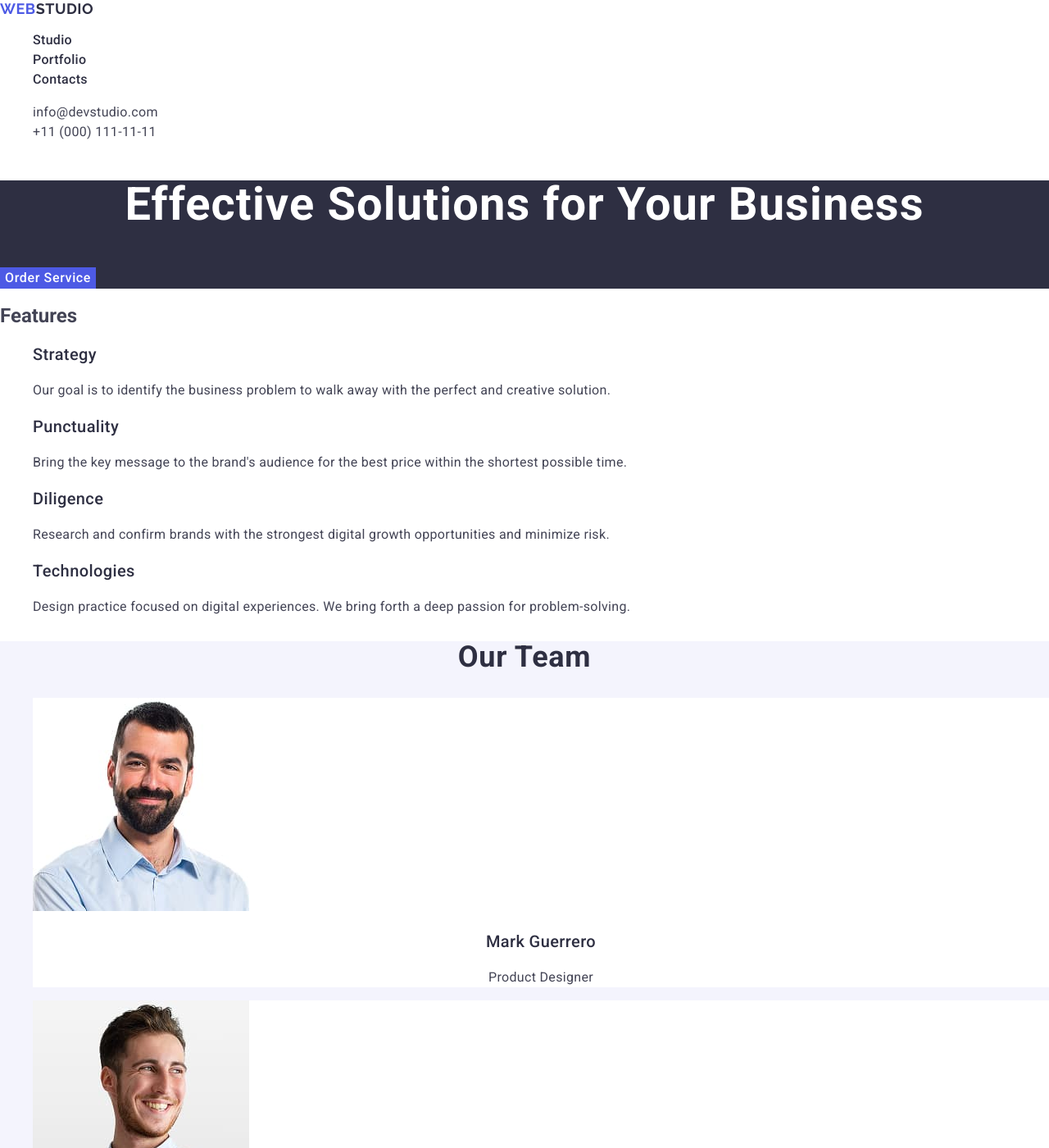
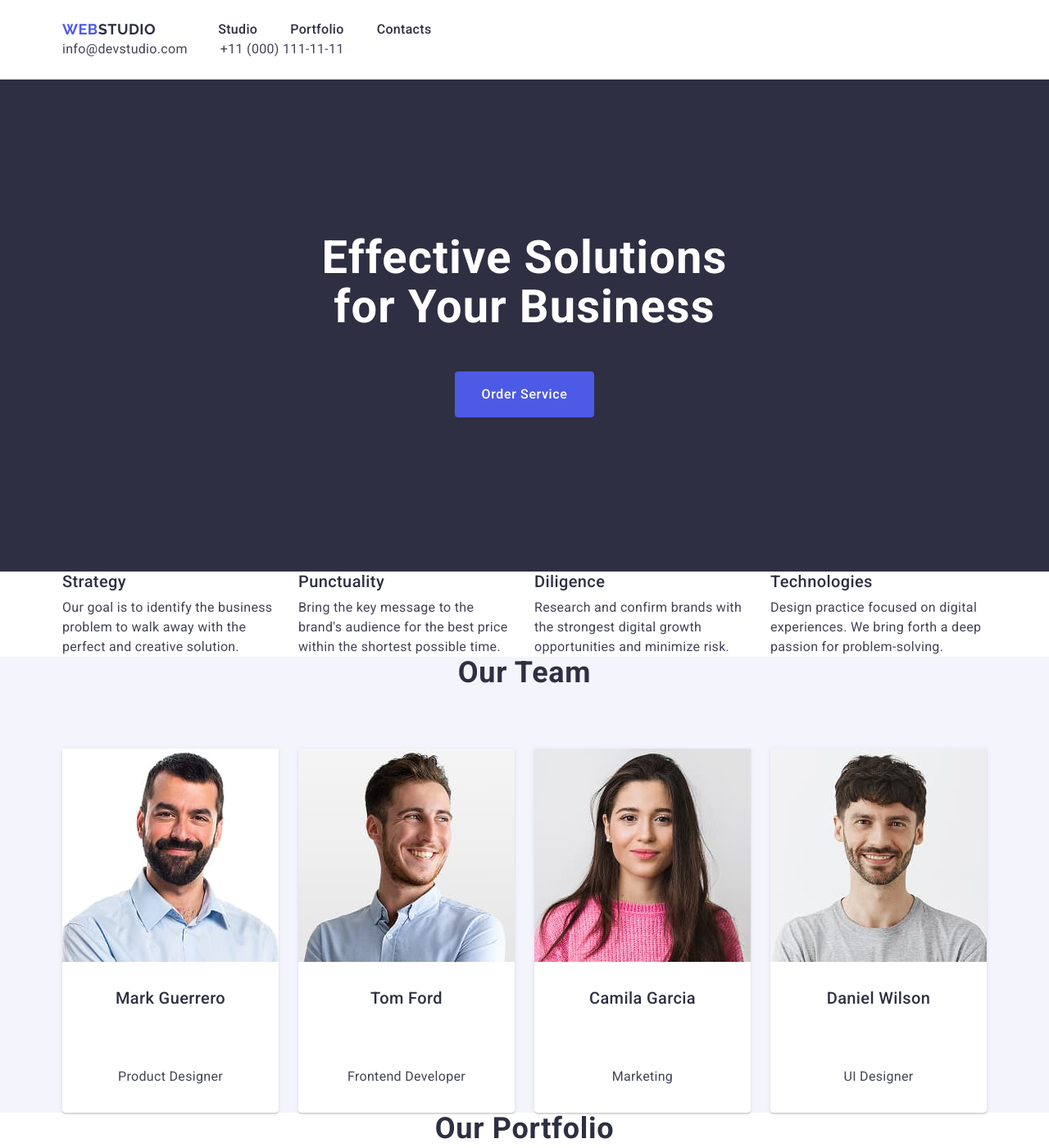
Before and after one commit to Viacheslavkin32/goit-markup-hw-03, a plain HTML site: page index.html in a window 1280 px wide. Shown: the top 1400 px of the page at 82% size. Drawn offline with nearby package versions, Linux system fonts and the light colour scheme.

Commit message:
оновлено css

```diff
--- a/css/style.css
+++ b/css/style.css
@@ -1,19 +1,43 @@
+h1,
+h2,
+h3,
+h4,
+h5,
+h6,
+p,
+ul {
+  margin: 0;
+  padding: 0;
+}
+
 body {
   font-family: "Roboto", sans-serif;
   color: #434455;
   background-color: #ffffff;
 }
 
+.container {
+  width: 1158px;
+  margin: 0 auto;
+  padding: 0 15px;
+}
+
 a {
   text-decoration: none;
 }
+
 ul {
   list-style: none;
 }
+
 .header {
+  border-bottom: 1px solid #e7e9fc;
+  padding: 24px 0;
 }
 
 .navigation {
+  display: flex;
+  align-items: center;
 }
 
 .logo-navigation {
@@ -24,7 +48,7 @@ ul {
   letter-spacing: 0.03em;
   text-transform: uppercase;
   color: #4d5ae5;
-  text-decoration: none;
+  margin-right: 76px;
 }
 
 .logo-accent {
@@ -32,6 +56,8 @@ ul {
 }
 
 .menu {
+  display: flex;
+  gap: 40px;
 }
 
 .nav-item {
@@ -53,9 +79,12 @@ ul {
 
 .contacts {
   font-style: normal;
+  margin-left: auto;
 }
 
 .contacts-list {
+  display: flex;
+  gap: 40px;
 }
 
 .contacts-item {
@@ -74,8 +103,14 @@ ul {
   color: #404bbf;
 }
 
+.section {
+  padding: 120px 0;
+}
+
 .hero {
   background-color: #2e2f42;
+  padding: 188px 0;
+  text-align: center;
 }
 
 .hero-title {
@@ -85,6 +120,8 @@ ul {
   letter-spacing: 0.02em;
   text-align: center;
   color: white;
+  max-width: 496px;
+  margin: 0 auto 48px;
 }
 
 .hero-button {
@@ -95,8 +132,10 @@ ul {
   line-height: 1.5;
   letter-spacing: 0.04em;
   color: white;
-  text-align: center;
   cursor: pointer;
+  padding: 16px 32px;
+  border-radius: 4px;
+  min-width: 169px;
 }
 
 .hero-button:hover,
@@ -108,6 +147,7 @@ ul {
 }
 
 .section-title-text {
+  display: none;
 }
 
 .section-title {
@@ -118,12 +158,16 @@ ul {
   text-transform: capitalize;
   text-align: center;
   color: #2e2f42;
+  margin-bottom: 72px;
 }
 
 .features-list {
+  display: flex;
+  gap: 24px;
 }
 
 .feature-item {
+  width: calc((100% - 72px) / 4);
 }
 
 .feature-title {
@@ -132,6 +176,7 @@ ul {
   line-height: 1.2;
   letter-spacing: 0.02em;
   color: #2e2f42;
+  margin-bottom: 8px;
 }
 
 .feature-text {
@@ -147,13 +192,21 @@ ul {
 }
 
 .team-list {
+  display: flex;
+  gap: 24px;
 }
 
 .team-item {
   background-color: #ffffff;
+  border-radius: 0 0 4px 4px;
+  box-shadow: 0px 1px 6px rgba(46, 47, 66, 0.08),
+    0px 1px 1px rgba(46, 47, 66, 0.16), 0px 2px 1px rgba(46, 47, 66, 0.08);
+  width: calc((100% - 72px) / 4);
 }
 
 .team-img {
+  display: block;
+  width: 100%;
 }
 
 .team-name {
@@ -163,6 +216,7 @@ ul {
   letter-spacing: 0.02em;
   text-align: center;
   color: #2e2f42;
+  margin-bottom: 8px;
 }
 
 .team-position {
@@ -174,16 +228,27 @@ ul {
   color: #434455;
 }
 
+.team-item > :not(.team-img) {
+  padding: 32px 0;
+}
+
 .portfolio-section {
 }
 
 .portfolio-list {
+  display: flex;
+  flex-wrap: wrap;
+  gap: 48px 24px;
 }
 
 .portfolio-item {
+  border-bottom: 1px solid #e7e9fc;
+  width: calc((100% - 48px) / 3);
 }
 
 .portfolio-img {
+  display: block;
+  width: 100%;
 }
 
 .portfolio-title {
@@ -192,6 +257,7 @@ ul {
   line-height: 1.2;
   letter-spacing: 0.02em;
   color: #2e2f42;
+  margin-bottom: 8px;
 }
 
 .portfolio-category {
@@ -202,8 +268,13 @@ ul {
   color: #434455;
 }
 
+.portfolio-item > :not(.portfolio-img) {
+  padding: 32px 16px;
+}
+
 .footer {
   background-color: #2e2f42;
+  padding: 100px 0;
 }
 
 .footer-logo {
@@ -214,7 +285,8 @@ ul {
   letter-spacing: 0.03em;
   text-transform: uppercase;
   color: #4d5ae5;
-  text-decoration: none;
+  display: inline-block;
+  margin-bottom: 16px;
 }
 
 .studio-footer {
@@ -227,4 +299,5 @@ ul {
   line-height: 1.5;
   letter-spacing: 0.02em;
   color: #f4f4fd;
+  max-width: 264px;
 }
--- a/index.html
+++ b/index.html
@@ -16,6 +16,7 @@
 
 <body>
   <header class="header">
+    <div class="container">
       <nav class="navigation">
         <a href="./index.html" class="logo-navigation">Web<span class="logo-accent">Studio</span></a>
         <ul class="menu">
@@ -26,17 +27,22 @@
       </nav>
       <address class="contacts">
         <ul class="contacts-list">
-        <li class="contacts-item"><a href="mailto:info@devstudio.com" class="contacts-link">info@devstudio.com</a></li>
+          <li class="contacts-item"><a href="mailto:info@devstudio.com" class="contacts-link">info@devstudio.com</a>
+          </li>
           <li class="contacts-item"><a href="tel:+110001111111" class="contacts-link">+11 (000) 111-11-11</a></li>
         </ul>
       </address>
+    </div>
   </header>
   <main>
     <section class="hero">
+      <div class="container">
         <h1 class="hero-title">Effective Solutions for Your Business</h1>
         <button type="button" class="hero-button">Order Service</button>
+      </div>
     </section>
     <section class="features-section">
+      <div class="container">
         <h2 class="section-title-text">Features</h2>
         <ul class="features-list">
           <li class="feature-item">
@@ -60,8 +66,10 @@
               problem-solving.</p>
           </li>
         </ul>
+      </div>
     </section>
     <section class="team-section">
+      <div class="container">
         <h2 class="section-title">Our Team</h2>
         <ul class="team-list">
           <li class="team-item">
@@ -85,8 +93,10 @@
             <p class="team-position">UI Designer</p>
           </li>
         </ul>
+      </div>
     </section>
     <section class="portfolio-section">
+      <div class="container">
         <h2 class="section-title">Our Portfolio</h2>
         <ul class="portfolio-list">
           <li class="portfolio-item">
@@ -120,14 +130,17 @@
             <p class="portfolio-category">Marketing</p>
           </li>
         </ul>
+      </div>
     </section>
 
   </main>
   <footer class="footer">
+    <div class="container">
       <a href="./index.html" class="footer-logo">Web<span class="studio-footer">Studio</span></a>
       <p class="footer-text">Increase the flow of customers and sales for your business with digital marketing &
         growth
         solutions.</p>
+    </div>
   </footer>
 </body>
 
```
Lines whose indentation alone changed are shown as unchanged.
